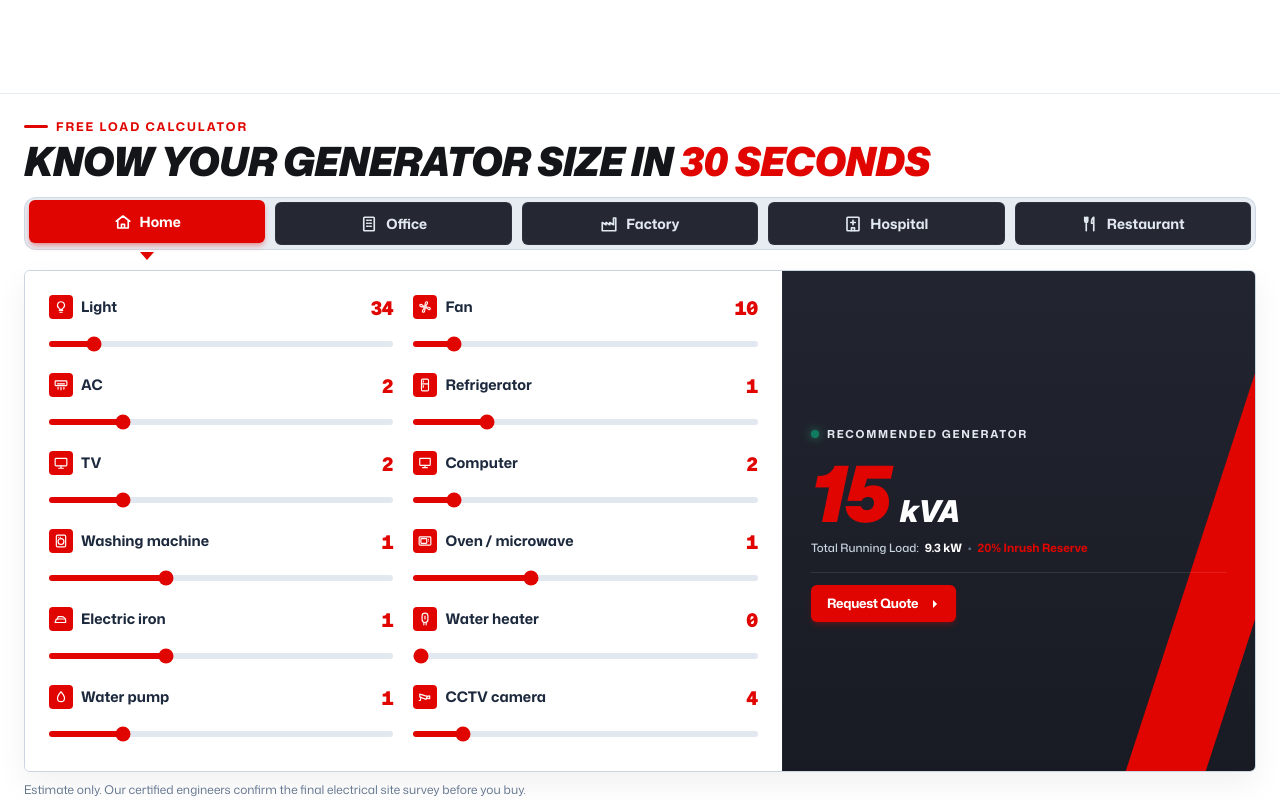
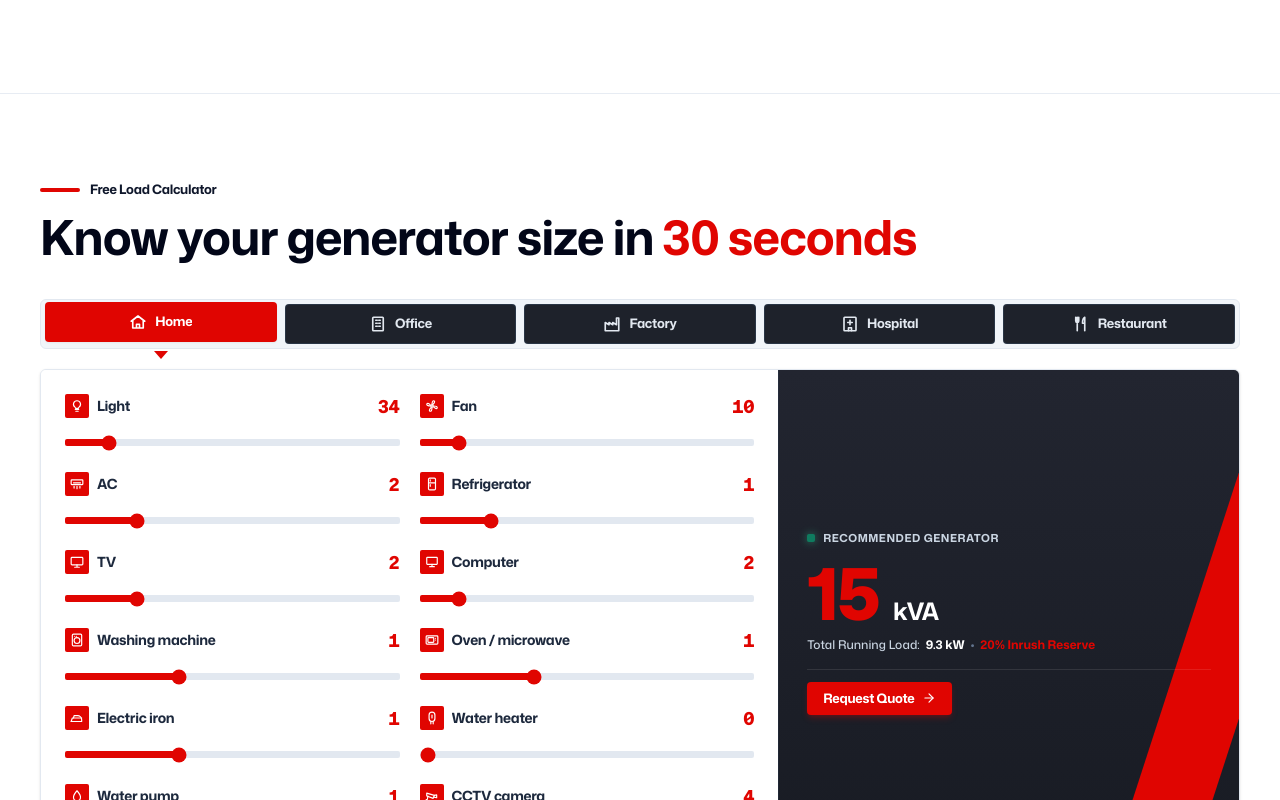
Before and after one commit to imtiazhasanBD/diesel-generator-warehouse-, a Next.js app: page / in a window 1280 px wide. Shown: the part 7260-8060 px from the top of the page. Built offline with nearby package versions, Linux system fonts and the light colour scheme; a web font is replaced by a local one.

Commit message:
refactor: update QuickLoadCalculator UI styling and typography

```diff
--- a/src/components/QuickLoadCalculator.tsx
+++ b/src/components/QuickLoadCalculator.tsx
@@ -1,6 +1,7 @@
 "use client";
 
 import React, { useState, useEffect, useRef } from "react";
+import { ArrowRight } from "lucide-react";
 
 type Appliance = {
   name: string;
@@ -552,23 +553,23 @@ export default function QuickLoadCalculator({ onOpenQuote }: QuickLoadCalculator
       : STANDARD_RATINGS.find((r) => r >= neededKva) ?? "2000+";
 
   return (
-    <section id="load-calculator" className="pb-12 sm:pb-16 pt-4 scroll-mt-24">
-      <div className="px-4 sm:px-6">
-        {/* Section Eyebrow & Title matching the site's typography & primary color */}
-        <div className="mb-4">
-          <div className="inline-flex items-center gap-2 text-primary font-bold text-xs uppercase tracking-[0.16em]">
-            <span className="w-6 h-[3px] bg-primary rounded-xs inline-block" />
+    <section id="load-calculator" className="py-12 sm:py-16 lg:py-20 bg-white border-b border-slate-200/80 scroll-mt-24">
+      <div className="max-w-[1400px] mx-auto px-4 sm:px-10">
+        {/* Section Header matching the site's typography & primary color */}
+        <div className="mb-6 sm:mb-8">
+          <div className="inline-flex items-center gap-2.5 text-xs sm:text-[13px] font-bold text-slate-900 tracking-tight mb-2">
+            <span className="w-10 h-[4px] bg-primary rounded-xs inline-block" />
             <span>Free Load Calculator</span>
           </div>
-          <h2 className="font-heading font-black italic uppercase text-2xl sm:text-4xl lg:text-[40px] text-[#141518] tracking-[-0.02em] leading-[1.02] mt-1.5 mb-4">
-            Know your generator size in <span className="text-primary italic">30 seconds</span>
+          <h2 className="font-heading text-2xl sm:text-4xl lg:text-5xl font-bold text-slate-950 tracking-tight leading-tight">
+            Know your generator size in <span className="text-primary">30 seconds</span>
           </h2>
         </div>
 
-        {/* 5 Building Profile Tabs - Layout identical to image, styled with GENPRO colors */}
+        {/* 5 Building Profile Tabs */}
         <div className="relative mb-5">
           <div
-            className="grid grid-cols-5 gap-1.5 sm:gap-2.5 p-1 bg-slate-200/80 rounded-md sm:rounded-xl border border-slate-300/80"
+            className="grid grid-cols-5 gap-1.5 sm:gap-2 p-1 bg-slate-100 rounded-md border border-slate-200"
             role="group"
             aria-label="Building type"
           >
@@ -582,10 +583,10 @@ export default function QuickLoadCalculator({ onOpenQuote }: QuickLoadCalculator
                   }}
                   type="button"
                   onClick={() => handleCategorySelect(cat.key, idx)}
-                  className={`relative flex flex-col sm:flex-row items-center justify-center gap-1.5 sm:gap-2 py-2.5 px-1 sm:px-3 rounded-lg sm:rounded-md font-heading font-bold text-[11px] sm:text-[14px] transition-all duration-200 cursor-pointer overflow-hidden ${
+                  className={`relative flex flex-col sm:flex-row items-center justify-center gap-1.5 sm:gap-2 py-2.5 px-1 sm:px-3 rounded-sm font-heading font-bold text-xs sm:text-[13px] tracking-tight transition-all duration-200 cursor-pointer overflow-hidden ${
                     isActive
-                      ? "bg-primary text-white shadow-md shadow-primary/30 -translate-y-0.5"
-                      : "bg-[#252833] text-slate-200 hover:bg-[#2E3340] hover:text-white border border-[#333745]/70"
+                      ? "bg-primary text-white shadow-xs -translate-y-0.5"
+                      : "bg-[#1E222B] text-slate-200 hover:bg-[#282D39] hover:text-white border border-slate-700/60"
                   }`}
                   aria-pressed={isActive}
                 >
@@ -612,8 +613,8 @@ export default function QuickLoadCalculator({ onOpenQuote }: QuickLoadCalculator
           />
         </div>
 
-        {/* Main Box: Exactly identical to image layout */}
-        <div className="rounded-md overflow-hidden bg-white border border-slate-300 shadow-[0_12px_32px_rgba(20,21,24,0.06)] grid grid-cols-1 md:grid-cols-[1.6fr_1fr]">
+        {/* Main Box */}
+        <div className="rounded-md overflow-hidden bg-white border border-slate-200 shadow-sm grid grid-cols-1 md:grid-cols-[1.6fr_1fr]">
           {/* Left Column: 2-column appliances grid */}
           <div className="p-4 sm:p-5 lg:p-6 grid grid-cols-2 gap-x-3.5 sm:gap-x-5 gap-y-3.5 sm:gap-y-4 bg-white">
             {appliances.map((l, idx) => {
@@ -621,7 +622,7 @@ export default function QuickLoadCalculator({ onOpenQuote }: QuickLoadCalculator
               return (
                 <div key={l.name} className="flex flex-col justify-between">
                   <div className="flex items-center gap-2 mb-1.5 min-w-0">
-                    <span className="w-6 h-6 rounded-sm bg-primary text-white flex items-center justify-center shrink-0">
+                    <span className="w-6 h-6 rounded-xs bg-primary text-white flex items-center justify-center shrink-0">
                       <svg
                         viewBox="0 0 24 24"
                         fill="none"
@@ -633,15 +634,15 @@ export default function QuickLoadCalculator({ onOpenQuote }: QuickLoadCalculator
                         dangerouslySetInnerHTML={{ __html: l.icon }}
                       />
                     </span>
-                    <b className="font-heading font-bold text-[13px] sm:text-[14.5px] text-slate-800 truncate flex-1 leading-tight">
+                    <b className="font-heading font-bold text-[13px] sm:text-[14px] text-slate-800 truncate flex-1 leading-tight tracking-tight">
                       {l.name}
                     </b>
-                    <span className="font-heading font-black text-base sm:text-[19px] text-primary tabular-nums shrink-0 leading-none">
+                    <span className="font-heading font-extrabold text-base sm:text-lg text-primary tabular-nums shrink-0 leading-none">
                       {l.qty}
                     </span>
                   </div>
 
-                  {/* Range Slider styled with Primary Orange & Slate Track */}
+                  {/* Range Slider styled with Primary Red & Slate Track */}
                   <div className="py-1">
                     <input
                       type="range"
@@ -653,7 +654,7 @@ export default function QuickLoadCalculator({ onOpenQuote }: QuickLoadCalculator
                       onChange={(e) =>
                         handleSliderChange(idx, parseInt(e.target.value, 10) || 0)
                       }
-                      className="w-full h-[6.5px] rounded-full appearance-none cursor-pointer outline-none bg-slate-200 accent-primary"
+                      className="w-full h-[6.5px] rounded-xs appearance-none cursor-pointer outline-none bg-slate-200 accent-primary"
                       style={{
                         background: `linear-gradient(to right, #E00501 0%, #E00501 ${pct}%, #E2E8F0 ${pct}%, #E2E8F0 100%)`,
                       }}
@@ -681,25 +682,25 @@ export default function QuickLoadCalculator({ onOpenQuote }: QuickLoadCalculator
             />
 
             <div className="relative z-10">
-              <div className="inline-flex items-center gap-2 text-[11px] font-bold tracking-[0.16em] uppercase text-slate-200 mb-1.5">
-                <span className="w-2 h-2 rounded-full bg-emerald-400 shadow-[0_0_8px_#34d399] animate-pulse" />
+              <div className="inline-flex items-center gap-2 text-[11px] font-bold tracking-wider uppercase text-slate-300 mb-1.5">
+                <span className="w-2 h-2 rounded-xs bg-emerald-400 shadow-[0_0_8px_#34d399] animate-pulse" />
                 <span>Recommended Generator</span>
               </div>
 
-              <div className="flex items-baseline gap-2.5 mt-1">
+              <div className="flex items-baseline gap-2 mt-1">
                 <span
-                  className={`font-heading font-black italic text-6xl sm:text-7xl lg:text-[78px] text-primary tracking-tight leading-none transition-transform duration-150 ${
+                  className={`font-heading font-extrabold text-5xl sm:text-6xl lg:text-[72px] text-primary tracking-tight leading-none transition-transform duration-150 ${
                     pop ? "scale-105" : "scale-100"
                   }`}
                 >
                   {recommendedKva}
                 </span>
-                <span className="font-heading font-black italic text-2xl sm:text-3xl text-white">
+                <span className="font-heading font-bold text-xl sm:text-2xl text-white ml-1.5 tracking-tight">
                   kVA
                 </span>
               </div>
 
-              <div className="mt-2 text-[11.5px] text-slate-300 font-medium flex items-center gap-1.5">
+              <div className="mt-2 text-xs text-slate-300 font-medium flex items-center gap-1.5">
                 <span>Total Running Load:</span>
                 <span className="text-white font-bold">{runningKw.toFixed(1)} kW</span>
                 <span className="text-slate-500">•</span>
@@ -716,16 +717,10 @@ export default function QuickLoadCalculator({ onOpenQuote }: QuickLoadCalculator
                       onOpenQuote(Math.round(runningKw) || 15, recommendedKva);
                     }
                   }}
-                  className="inline-flex items-center justify-center gap-2 py-2.5 px-4 rounded-md bg-primary hover:bg-primary-hover text-white font-heading font-bold text-xs sm:text-[13px] tracking-tight shadow-md shadow-primary/25 transition-all cursor-pointer group/btn"
+                  className="inline-flex items-center justify-center gap-2 py-2 px-4 rounded-sm bg-primary hover:bg-primary-hover text-white font-heading font-bold text-xs sm:text-[13px] tracking-tight shadow-md shadow-primary/25 transition-all cursor-pointer group/btn"
                 >
                   <span>Request Quote</span>
-                  <svg
-                    viewBox="0 0 24 24"
-                    fill="currentColor"
-                    className="w-3.5 h-3.5 group-hover/btn:translate-x-0.5 transition-transform"
-                  >
-                    <path d="M5 12h14M12 5l7 7-7 7" />
-                  </svg>
+                  <ArrowRight className="w-3.5 h-3.5 group-hover/btn:translate-x-0.5 transition-transform" />
                 </button>
               </div>
             </div>
@@ -733,7 +728,7 @@ export default function QuickLoadCalculator({ onOpenQuote }: QuickLoadCalculator
         </div>
 
         {/* Footer Fine Print */}
-        <p className="text-xs text-slate-500 mt-2.5">
+        <p className="text-xs text-slate-500 mt-3 font-normal">
           Estimate only. Our certified engineers confirm the final electrical site survey before you buy.
         </p>
       </div>
```
